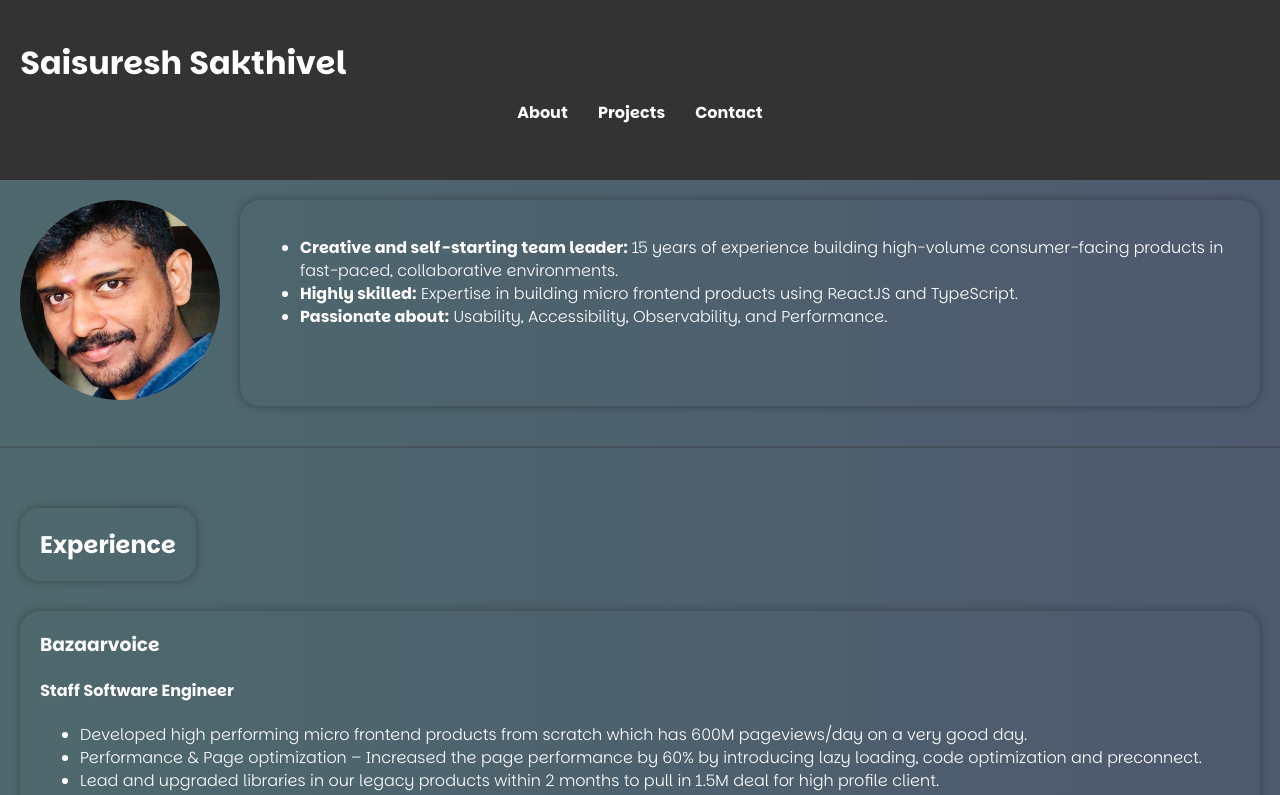
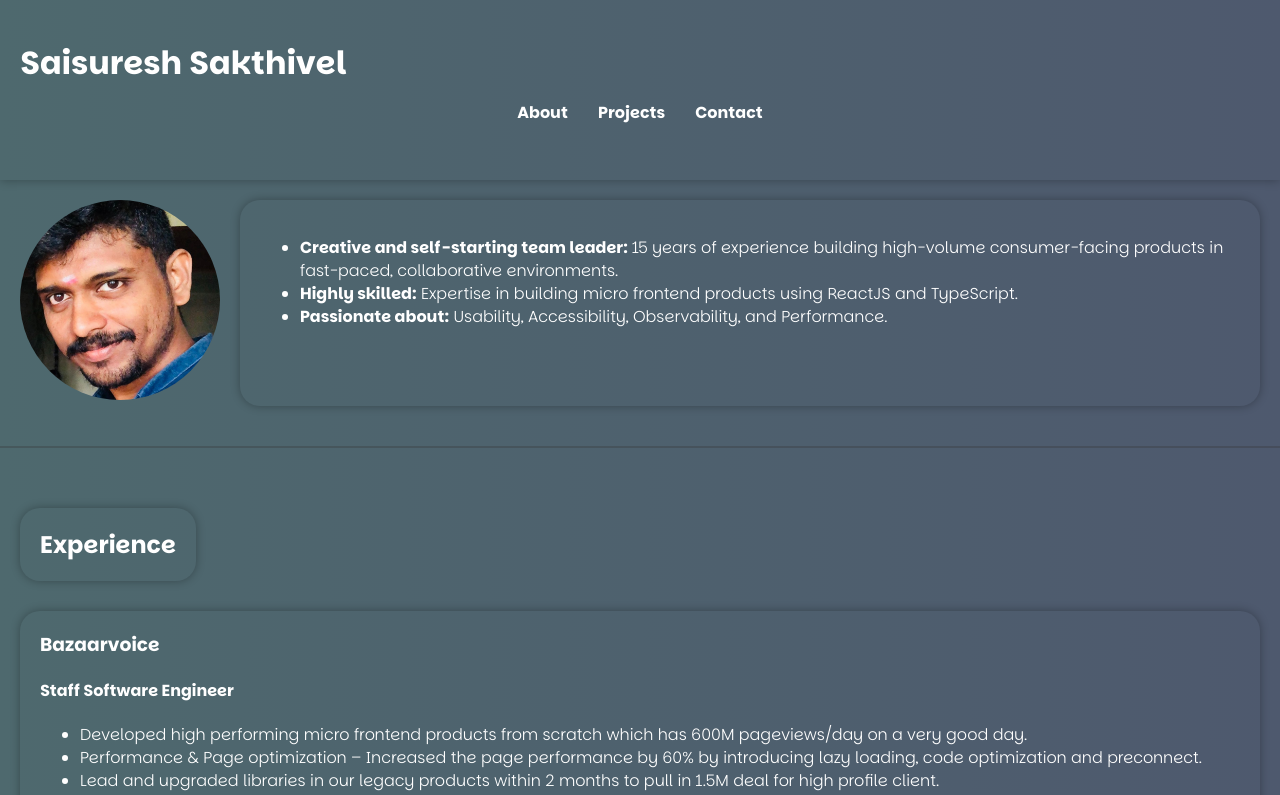
Before and after one commit to saisuresh-sakthivel/myportfolio, a React app: page / in a window 1280 px wide. Shown: the top 795 px of the page. Built offline with nearby package versions, Linux system fonts and the light colour scheme.

Commit message:
updating the portfolio

```diff
--- a/src/App.css
+++ b/src/App.css
@@ -17,7 +17,7 @@
 }
 
 body{
-  background-image: linear-gradient(to right, #4e696e , #4e596e);;
+  background-image: linear-gradient(to right, #4e696e , #4e596e);
   color: #FFF;
   width: 100%;
   margin: 0;
--- a/src/Header.css
+++ b/src/Header.css
@@ -1,7 +1,7 @@
 header {
-    background-color: #333;
     color: #fff;
     padding: 20px 0;
+    box-shadow: 0 0 10px rgba(0, 0, 0, 0.3);
 }
 
 header h1 {
```
